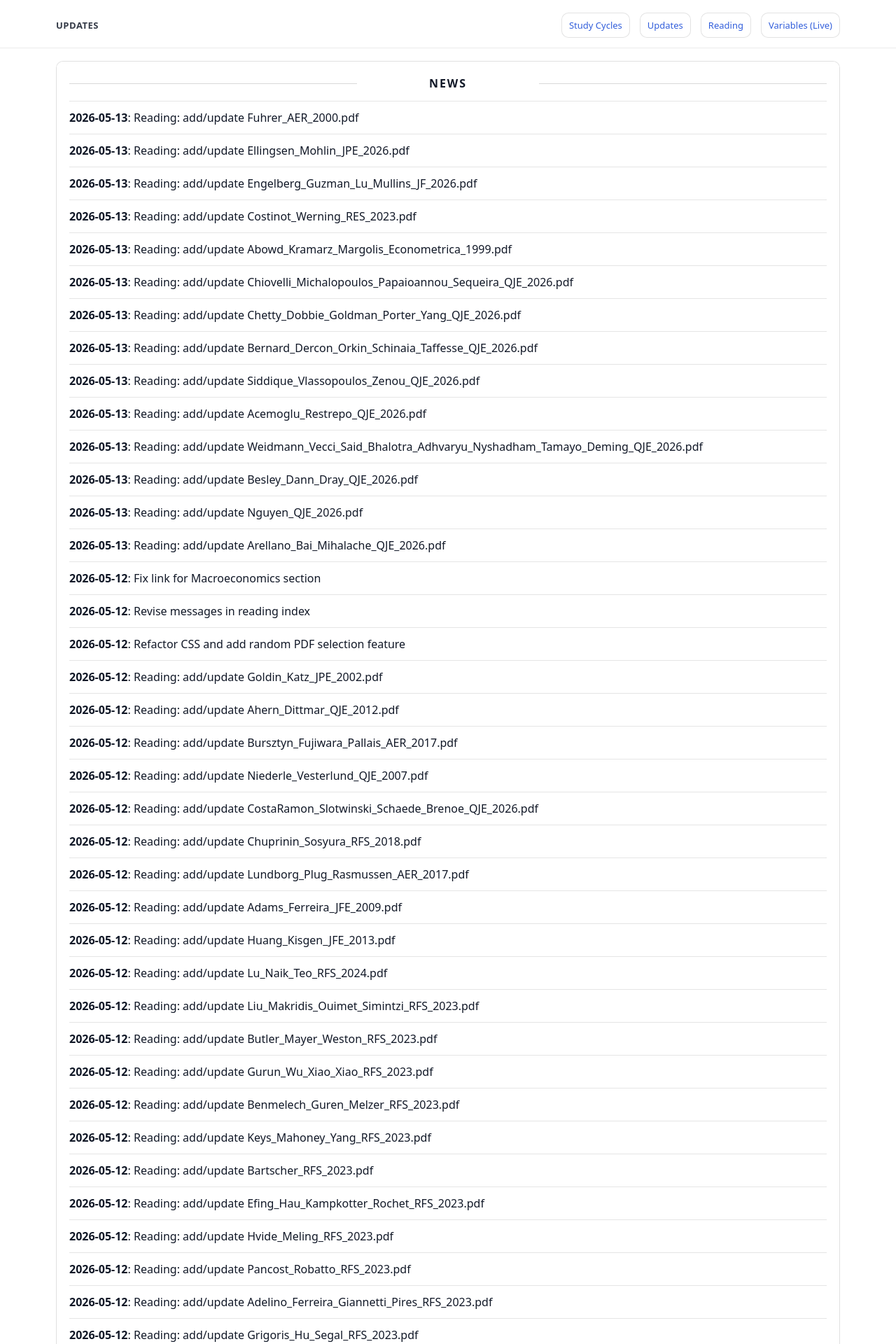
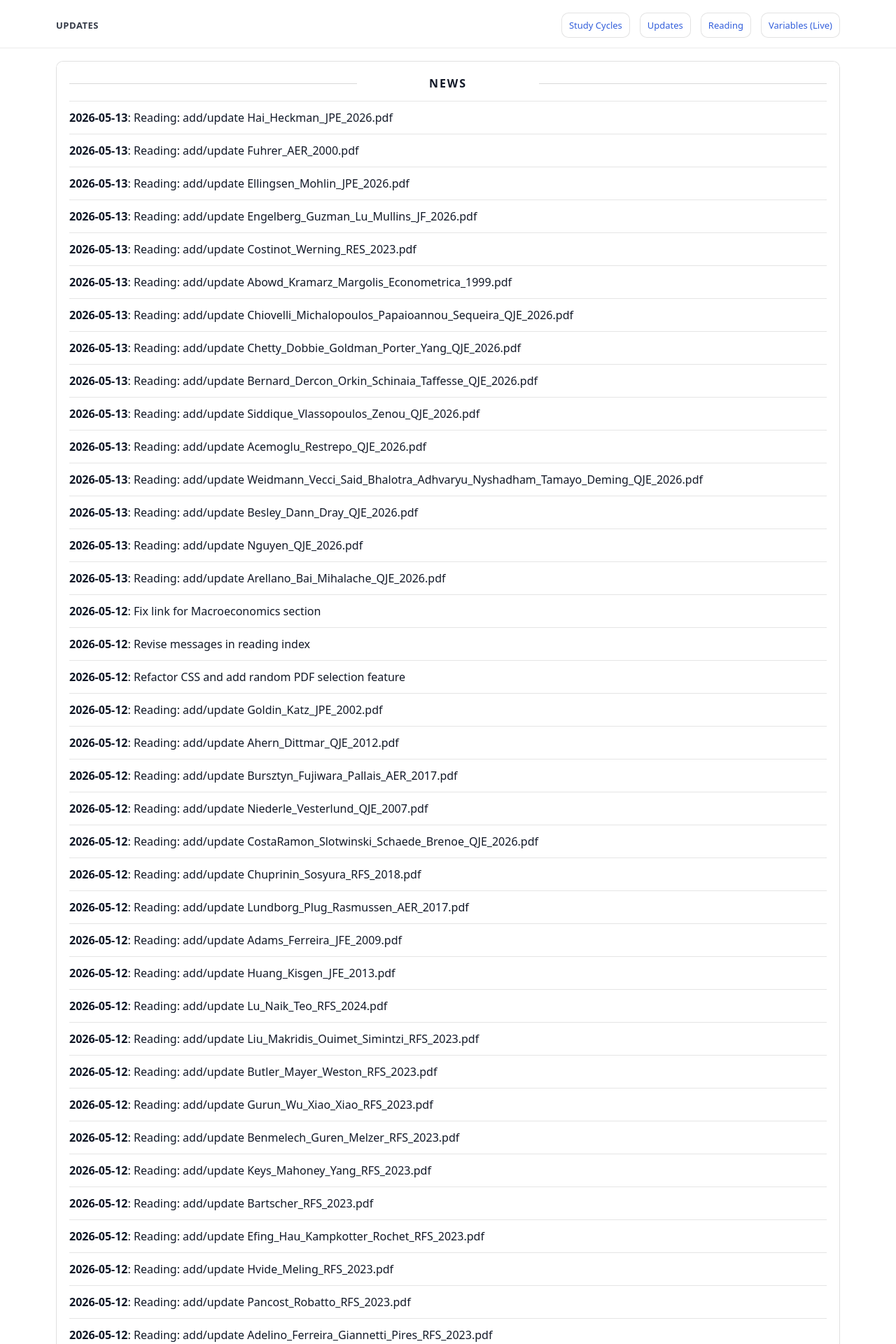
Before and after one commit to yaxinzn/study-archive, a Jekyll site: the page built from updates/index.md, in a window 1280 px wide. Shown: the top 1920 px of the page at 70% size. Built offline with Jekyll 4.4.1, drawn with Linux system fonts in a browser that asks for light colours; some of the changed text lies outside the part shown.

Commit message:
chore: update NEWS feed

```diff
--- a/_data/news.yml
+++ b/_data/news.yml
@@ -1,4 +1,7 @@
 # Auto-generated update history (sorted newest -> oldest). Do not edit manually.
+- ts: "1778665429"
+  date: "2026-05-13"
+  title: "Reading: add/update Hai_Heckman_JPE_2026.pdf"
 - ts: "1778664929"
   date: "2026-05-13"
   title: "Reading: add/update Fuhrer_AER_2000.pdf"
```
